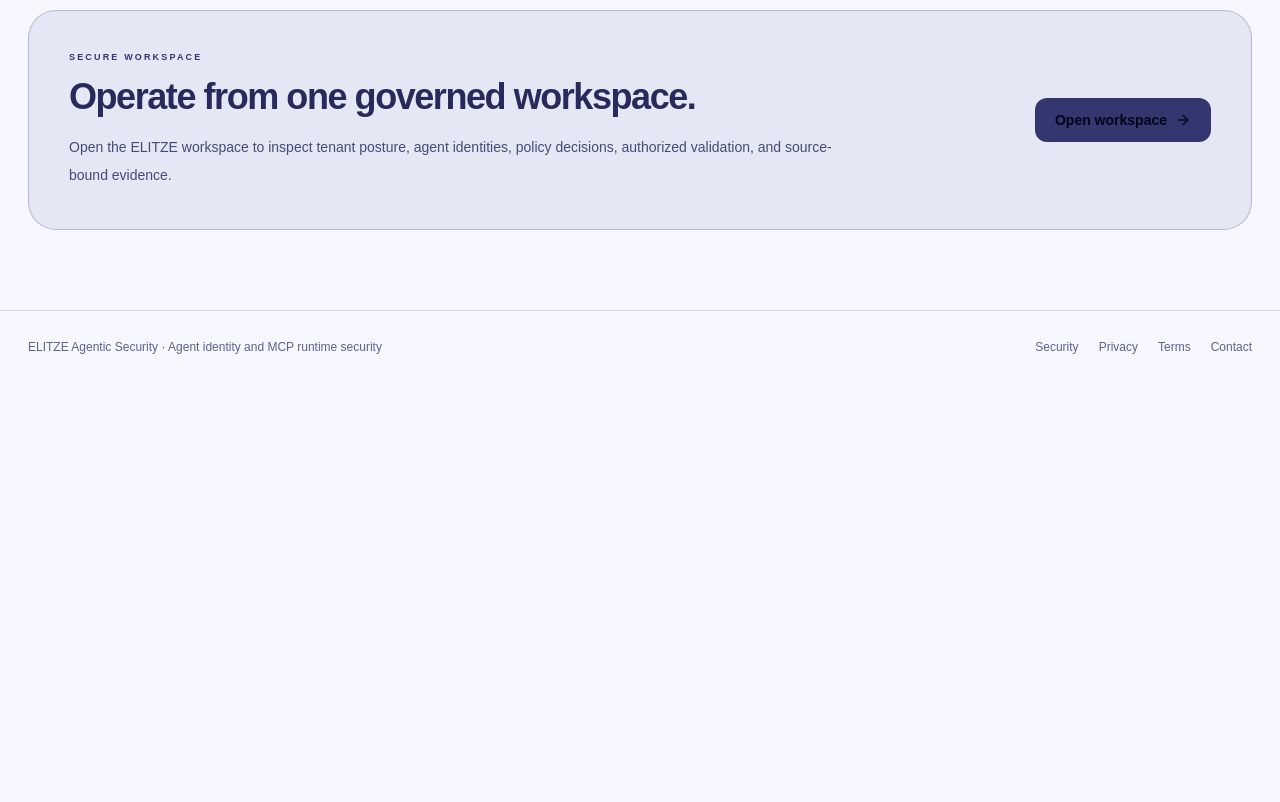
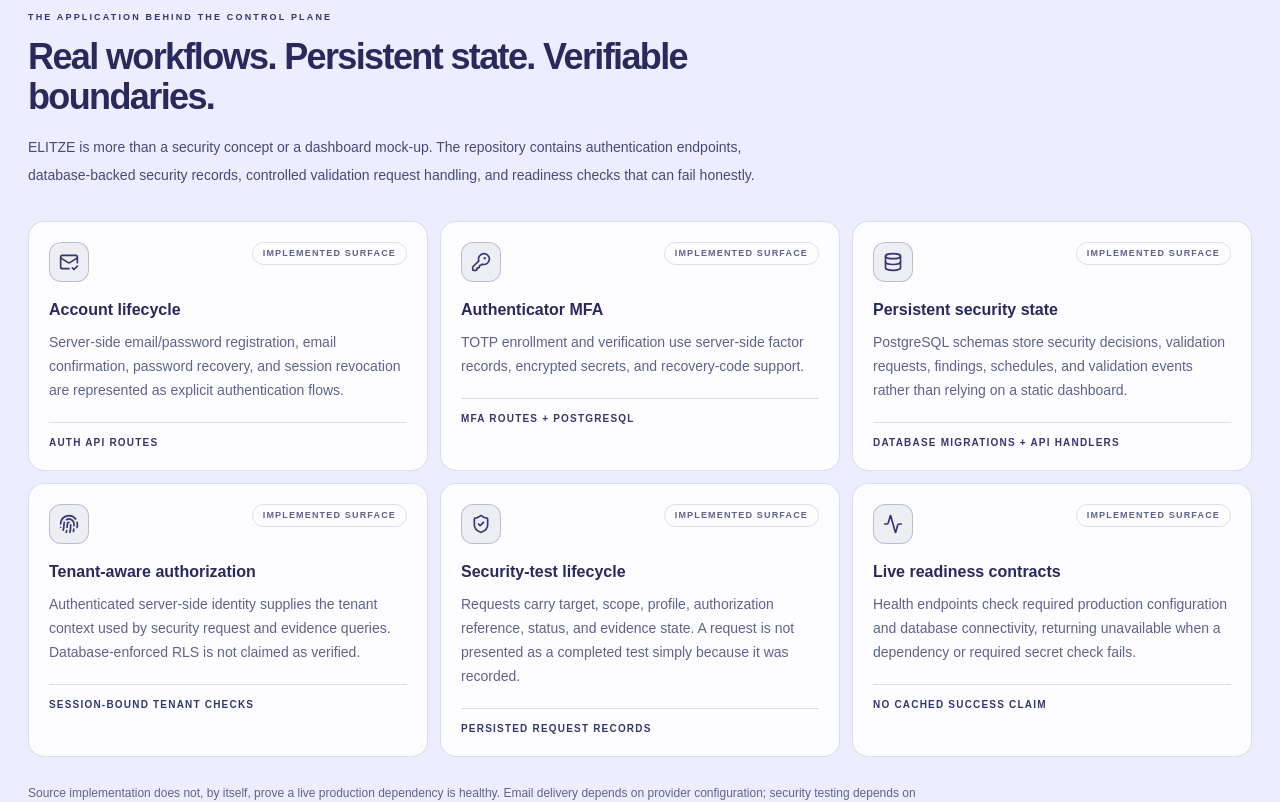
Before and after one commit to terrell0780/elitze-agentic-security, a Next.js app: page / in a window 1280 px wide. Shown: the part 2780-3582 px from the top of the page. Before the commit the page ends 3163 px from the top, so only its background shows below. Built offline with nearby package versions, Linux system fonts and the light colour scheme; no server answers.

Commit message:
feat(home): document concrete security workflows

```diff
--- a/src/components/home/validation-section.tsx
+++ b/src/components/home/validation-section.tsx
@@ -1,3 +1,84 @@
+import { Activity, Database, Fingerprint, KeyRound, MailCheck, ShieldCheck } from "lucide-react";
+
+const capabilities = [
+  {
+    icon: MailCheck,
+    title: "Account lifecycle",
+    description: "Server-side email/password registration, email confirmation, password recovery, and session revocation are represented as explicit authentication flows.",
+    evidence: "Auth API routes",
+  },
+  {
+    icon: KeyRound,
+    title: "Authenticator MFA",
+    description: "TOTP enrollment and verification use server-side factor records, encrypted secrets, and recovery-code support.",
+    evidence: "MFA routes + PostgreSQL",
+  },
+  {
+    icon: Database,
+    title: "Persistent security state",
+    description: "PostgreSQL schemas store security decisions, validation requests, findings, schedules, and validation events rather than relying on a static dashboard.",
+    evidence: "Database migrations + API handlers",
+  },
+  {
+    icon: Fingerprint,
+    title: "Tenant-aware authorization",
+    description: "Authenticated server-side identity supplies the tenant context used by security request and evidence queries. Database-enforced RLS is not claimed as verified.",
+    evidence: "Session-bound tenant checks",
+  },
+  {
+    icon: ShieldCheck,
+    title: "Security-test lifecycle",
+    description: "Requests carry target, scope, profile, authorization reference, status, and evidence state. A request is not presented as a completed test simply because it was recorded.",
+    evidence: "Persisted request records",
+  },
+  {
+    icon: Activity,
+    title: "Live readiness contracts",
+    description: "Health endpoints check required production configuration and database connectivity, returning unavailable when a dependency or required secret check fails.",
+    evidence: "No cached success claim",
+  },
+] as const;
+
 export default function ValidationSection() {
-  return null;
+  return (
+    <section className="border-y border-[var(--border)] bg-[var(--section)]">
+      <div className="mx-auto max-w-[1400px] px-4 py-14 sm:px-7 sm:py-20">
+        <div className="max-w-3xl">
+          <div className="text-[9px] font-bold uppercase tracking-[.24em] text-[var(--accent)]">
+            The application behind the control plane
+          </div>
+          <h2 className="mt-3 text-3xl font-black tracking-[-.045em] sm:text-4xl">
+            Real workflows. Persistent state. Verifiable boundaries.
+          </h2>
+          <p className="mt-4 text-sm leading-7 text-[var(--muted-strong)]">
+            ELITZE is more than a security concept or a dashboard mock-up. The repository contains authentication endpoints, database-backed security records, controlled validation request handling, and readiness checks that can fail honestly.
+          </p>
+        </div>
+
+        <div className="mt-8 grid gap-3 sm:grid-cols-2 xl:grid-cols-3">
+          {capabilities.map(({ icon: Icon, title, description, evidence }) => (
+            <article key={title} className="rounded-2xl border border-[var(--border)] bg-[var(--panel)] p-5 transition hover:border-[var(--accent-border)]">
+              <div className="flex items-start justify-between gap-3">
+                <span className="grid h-10 w-10 shrink-0 place-items-center rounded-xl border border-[var(--accent-border)] bg-[var(--accent-soft)] text-[var(--accent)]">
+                  <Icon className="h-5 w-5" />
+                </span>
+                <span className="rounded-full border border-[var(--border)] px-2.5 py-1 text-[9px] font-semibold uppercase tracking-[.13em] text-[var(--muted)]">
+                  Implemented surface
+                </span>
+              </div>
+              <h3 className="mt-4 text-base font-bold">{title}</h3>
+              <p className="mt-2 text-sm leading-6 text-[var(--muted)]">{description}</p>
+              <p className="mt-5 border-t border-[var(--border)] pt-3 text-[10px] font-semibold uppercase tracking-[.12em] text-[var(--accent)]">
+                {evidence}
+              </p>
+            </article>
+          ))}
+        </div>
+
+        <p className="mt-6 max-w-4xl text-xs leading-6 text-[var(--muted)]">
+          Source implementation does not, by itself, prove a live production dependency is healthy. Email delivery depends on provider configuration; security testing depends on explicit authorization and an available runner. If the runner is absent, ELITZE records that state rather than reporting a successful execution. Database-enforced row-level security remains a separate verification item.
+        </p>
+      </div>
+    </section>
+  );
 }
```
